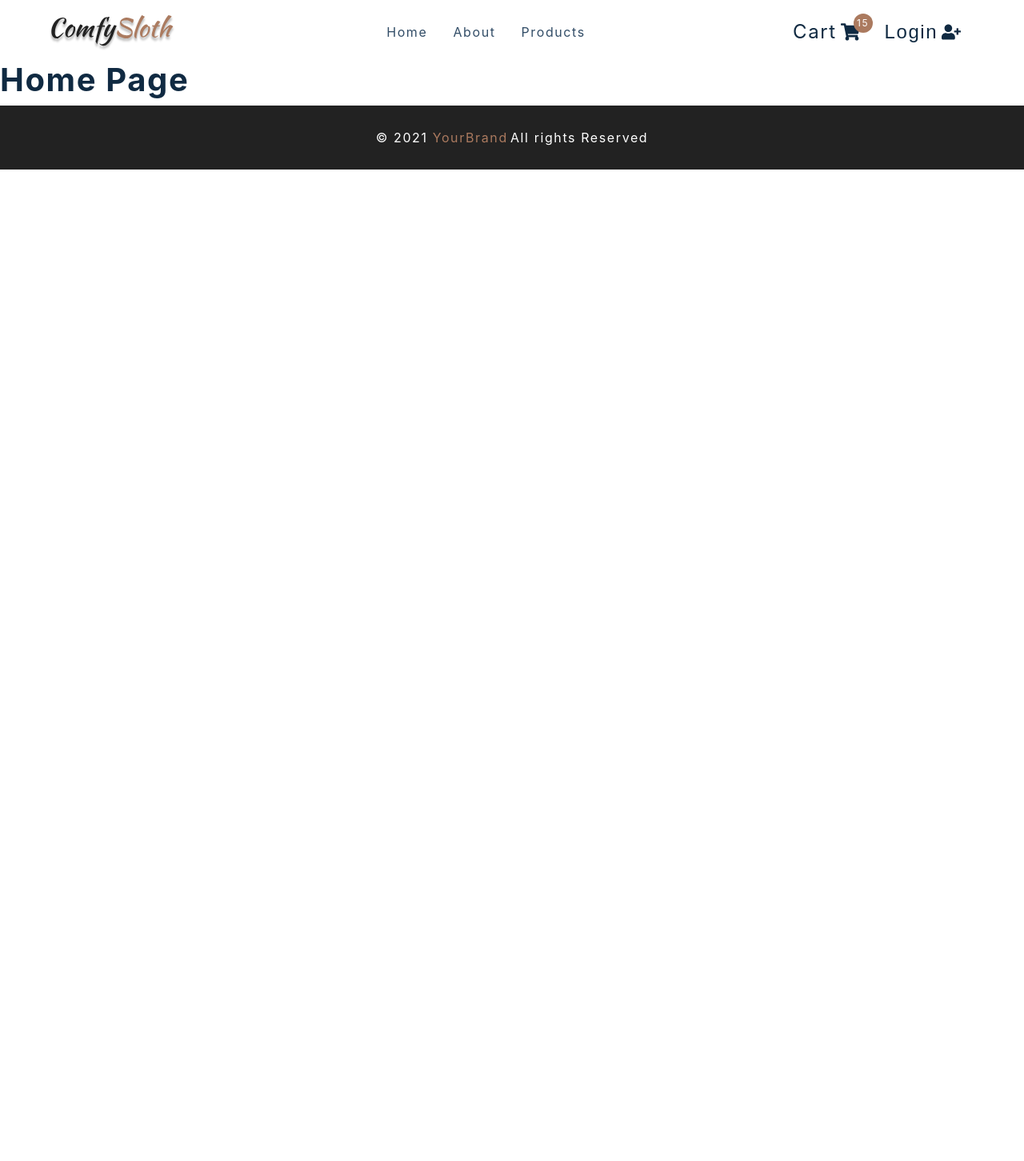
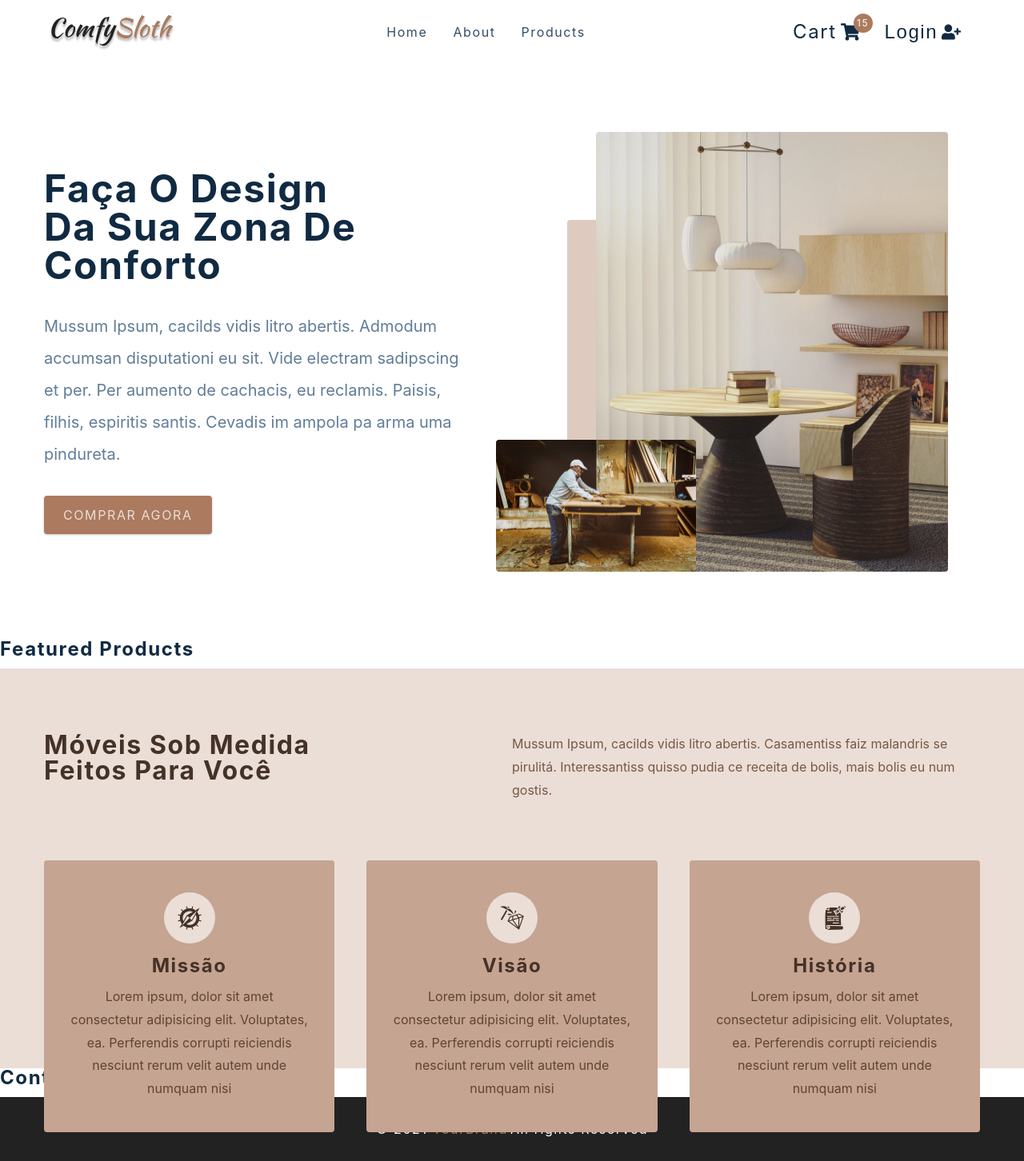
Before and after one commit to matheusmassari/react-e-commerce-project, a React (Create React App) app: page / in a window 1280 px wide. Shown: the whole page at 80% size. Before the commit the page ends 800 px from the top, so only its background shows below. Built offline with nearby package versions, Linux system fonts and the light colour scheme.

Commit message:
home page - services (301)

```diff
--- a/src/components/Hero.js
+++ b/src/components/Hero.js
@@ -5,7 +5,29 @@ import heroBcg from "../assets/hero-bcg.jpeg";
 import heroBcg2 from "../assets/hero-bcg-2.jpeg";
 
 const Hero = () => {
-  return <h4>hero</h4>;
+  return (
+    <Wrapper className="section-center">
+      <article className="content">
+        <h1>
+          faça o design <br />
+          da sua zona de conforto
+        </h1>
+        <p>
+          Mussum Ipsum, cacilds vidis litro abertis. Admodum accumsan
+          disputationi eu sit. Vide electram sadipscing et per. Per aumento de
+          cachacis, eu reclamis. Paisis, filhis, espiritis santis. Cevadis im
+          ampola pa arma uma pindureta.
+        </p>
+        <Link to="/products" className="btn hero-btn">
+          comprar agora
+        </Link>
+      </article>
+      <article className="img-container">
+        <img src={heroBcg} alt="mesa legal" className="main-img" />
+        <img src={heroBcg2} alt="pessoa trabalhando" className="accent-img" />
+      </article>
+    </Wrapper>
+  );
 };
 
 const Wrapper = styled.section`
--- a/src/components/PageHero.js
+++ b/src/components/PageHero.js
@@ -1,8 +1,17 @@
 import React from "react";
 import styled from "styled-components";
 import { Link } from "react-router-dom";
-const PageHero = () => {
-  return <h4>page hero</h4>;
+
+const PageHero = ({title}) => {
+  return <Wrapper>
+    <div className="section-center">
+      <h3>
+        <Link to="/">
+          Home
+        </Link>/ {title}
+      </h3>
+    </div>
+  </Wrapper>
 };
 
 const Wrapper = styled.section`
--- a/src/components/Services.js
+++ b/src/components/Services.js
@@ -3,7 +3,35 @@ import styled from "styled-components";
 import { services } from "../utils/constants";
 
 const Services = () => {
-  return <h4>services </h4>;
+  return (
+    <Wrapper>
+      <div className="section-center">
+        <article className="header">
+          <h3>
+            móveis sob medida <br />
+            feitos para você
+          </h3>
+          <p>
+            Mussum Ipsum, cacilds vidis litro abertis. Casamentiss faiz
+            malandris se pirulitá. Interessantiss quisso pudia ce receita de
+            bolis, mais bolis eu num gostis.
+          </p>
+        </article>
+        <div className="services-center">
+          {services.map((service) => {
+            const { id, icon, title, text } = service;
+            return (
+              <article key={id} className="service">
+                <span className="icon">{icon}</span>
+                <h4>{title}</h4>
+                <p>{text}</p>
+              </article>
+            );
+          })}
+        </div>
+      </div>
+    </Wrapper>
+  );
 };
 
 const Wrapper = styled.section`
--- a/src/components/Sidebar.js
+++ b/src/components/Sidebar.js
@@ -33,7 +33,7 @@ const Sidebar = () => {
             );
           })}
           <li>
-            <Link to="checkout">Checkout</Link>
+            <Link to="checkout" onClick={closeSidebar}>Checkout</Link>
           </li>
         </ul>
         <CartButtons />
--- a/src/pages/AboutPage.js
+++ b/src/pages/AboutPage.js
@@ -6,9 +6,18 @@ import aboutImg from "../assets/hero-bcg.jpeg";
 const AboutPage = () => {
   return (
     <main>
-      <PageHero />
+      <PageHero title="about"/>
       <Wrapper className="page section section-center">
         <img src={aboutImg} alt="nice desk" />
+        <article>
+          <div className="title">
+            <h2>Nossa história</h2>
+            <div className="underline"></div>
+          </div>
+          <p>Mussum Ipsum, cacilds vidis litro abertis. Posuere libero varius. Nullam a nisl ut ante blandit hendrerit. Aenean sit amet nisi. Atirei o pau no gatis, per gatis num morreus. Copo furadis é disculpa de bebadis, arcu quam euismod magna. Si num tem leite então bota uma pinga aí cumpadi!
+          Diuretics paradis num copo é motivis de denguis. Todo mundo vê os porris que eu tomo, mas ninguém vê os tombis que eu levo! Mais vale um bebadis conhecidiss, que um alcoolatra anonimis. Casamentiss faiz malandris se pirulitá.
+          A ordem dos tratores não altera o pão duris. Nullam volutpat risus nec leo commodo, ut interdum diam laoreet. Sed non consequat odio. Per aumento de cachacis, eu reclamis. Nec orci ornare consequat. Praesent lacinia ultrices consectetur. Sed non ipsum felis.</p>
+        </article>
       </Wrapper>
     </main>
   );
--- a/src/pages/CheckoutPage.js
+++ b/src/pages/CheckoutPage.js
@@ -1,12 +1,19 @@
 import React from 'react'
 import styled from "styled-components";
+import { PageHero } from '../components';
 
 const CheckoutPage = () => {
     return (
-        <div>
-
-        </div>
+        <main>
+            <PageHero title="checkout" />
+        <Wrapper className="page">
+        <h1>Checkout aqui</h1>
+        </Wrapper>
+        </main>
     )
 }
+const Wrapper = styled.div`
+
+`
 
 export default CheckoutPage
--- a/src/pages/HomePage.js
+++ b/src/pages/HomePage.js
@@ -1,12 +1,16 @@
-import React from 'react'
+import React from "react";
 import styled from "styled-components";
+import { FeaturedProducts, Hero, Services, Contact } from "../components";
 
 const HomePage = () => {
-    return (
-        <div>
-            <h2>Home page</h2>
-        </div>
-    )
-}
+  return (
+    <main>
+      <Hero />
+      <FeaturedProducts />
+      <Services />
+      <Contact />
+    </main>
+  );
+};
 
-export default HomePage
+export default HomePage;
--- a/src/utils/constants.js
+++ b/src/utils/constants.js
@@ -22,19 +22,19 @@ export const services = [
   {
     id: 1,
     icon: <GiCompass />,
-    title: "mission",
+    title: "missão",
     text: "Lorem ipsum, dolor sit amet consectetur adipisicing elit. Voluptates, ea. Perferendis corrupti reiciendis nesciunt rerum velit autem unde numquam nisi",
   },
   {
     id: 2,
     icon: <GiDiamondHard />,
-    title: "vision",
+    title: "visão",
     text: "Lorem ipsum, dolor sit amet consectetur adipisicing elit. Voluptates, ea. Perferendis corrupti reiciendis nesciunt rerum velit autem unde numquam nisi",
   },
   {
     id: 3,
     icon: <GiStabbedNote />,
-    title: "history",
+    title: "história",
     text: "Lorem ipsum, dolor sit amet consectetur adipisicing elit. Voluptates, ea. Perferendis corrupti reiciendis nesciunt rerum velit autem unde numquam nisi",
   },
 ];
```
